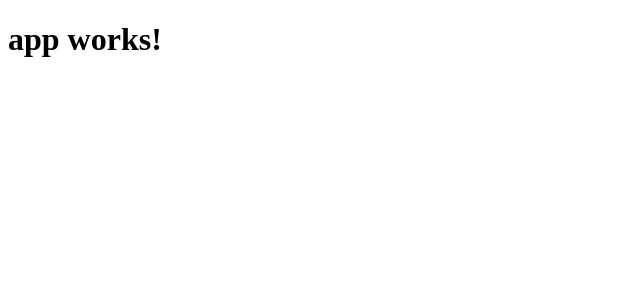
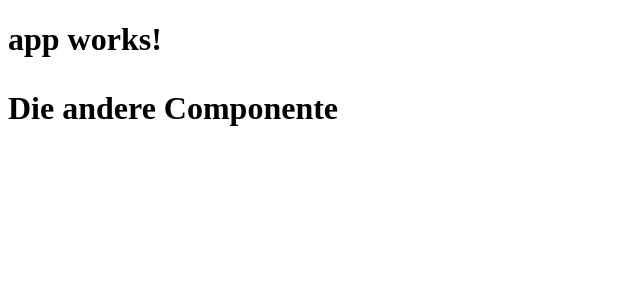
Before and after one commit to tomtom80/de.klingbeil.angular2.tutorial, an Angular app in the folder complete-guide-dev/: page / in a window 1280 px wide. Shown: the top 300 px of the page, without its empty margins (0-640 px from the left). Built offline with nearby package versions, Linux system fonts and the light colour scheme.

Commit message:
kapitel 12

```diff
--- a/complete-guide-dev/src/app/app.component.html
+++ b/complete-guide-dev/src/app/app.component.html
@@ -1,3 +1,4 @@
 <h1>
   {{title}}
+  <app-other></app-other>
 </h1>
--- a/complete-guide-dev/src/app/app.module.ts
+++ b/complete-guide-dev/src/app/app.module.ts
@@ -4,10 +4,12 @@
 import { HttpModule } from '@angular/http';
 
 import { AppComponent } from './app.component';
+import { OtherComponent } from './other/other.component';
 
 @NgModule({
   declarations: [
-    AppComponent
+    AppComponent,
+    OtherComponent
   ],
   imports: [
     BrowserModule,
--- /dev/null
+++ b/complete-guide-dev/src/app/other/other.component.html
@@ -0,0 +1,3 @@
+<p>
+  Die andere Componente
+</p>
--- /dev/null
+++ b/complete-guide-dev/src/app/other/other.component.ts
@@ -0,0 +1,15 @@
+import { Component, OnInit } from '@angular/core';
+
+@Component({
+  selector: 'app-other',
+  templateUrl: './other.component.html',
+  styleUrls: ['./other.component.css']
+})
+export class OtherComponent implements OnInit {
+
+  constructor() { }
+
+  ngOnInit() {
+  }
+
+}
```
Also changed, not shown: complete-guide-dev/src/app/other/other.component.css (added), 1 other file (tests, documents, lock files or other folders).
